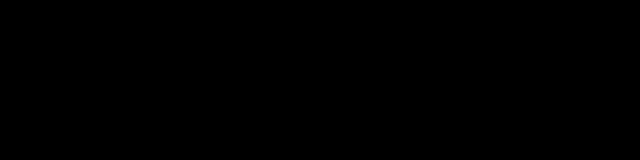
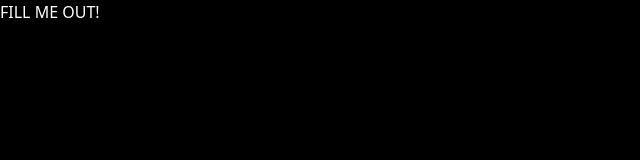
Before and after one commit to jpenagg/charliegram, a Next.js app: page /p/1 in a window 1280 px wide. Before the commit this address had no page. Shown: the top 160 px of the page, without its empty margins (0-640 px from the left). Built offline with nearby package versions, Linux system fonts and the light colour scheme.

Commit message:
Add route for photo id
Signed-off-by: John Pena <john.pena@udemy.com>

```diff
--- /dev/null
+++ b/pages/p/[photoId].tsx
@@ -0,0 +1,9 @@
+export default function Home() {
+  return (
+    <>
+    <div className="h1 text-white">
+      FILL ME OUT!
+    </div>
+    </>
+  )
+}
```
